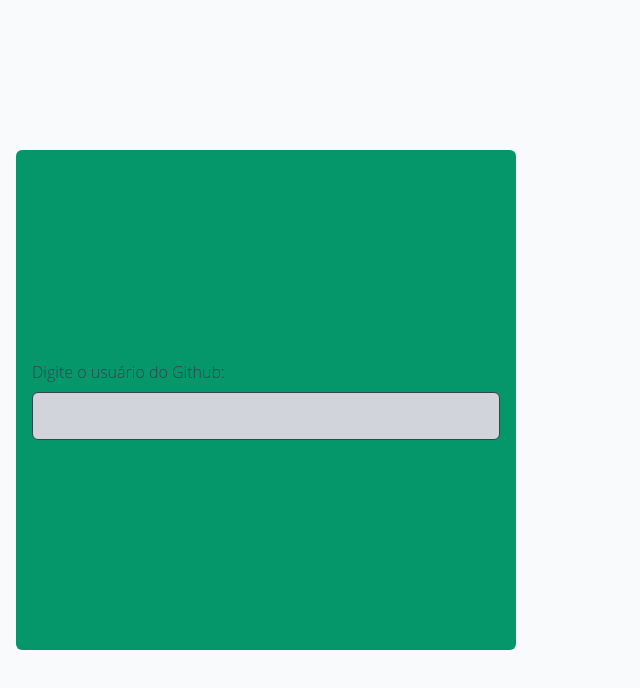
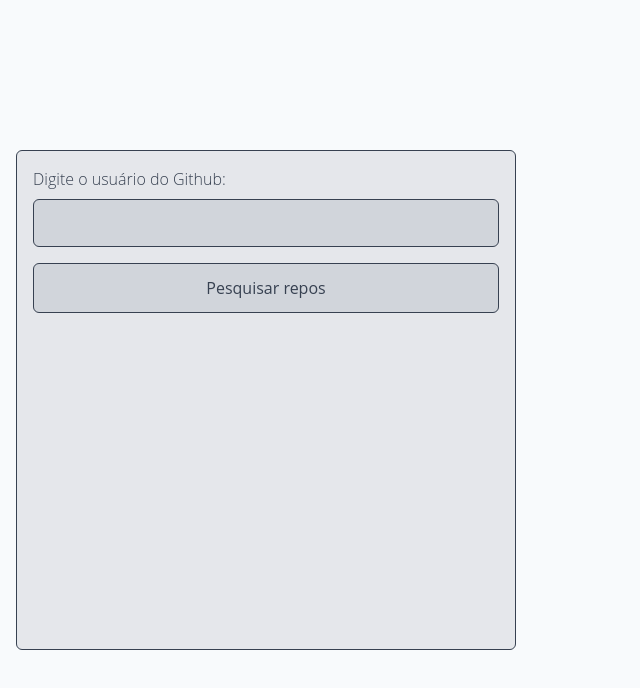
Before and after one commit to Jeanluca-Moren0/Issuer, a React (Vite) app: page / in a window 1280 px wide. Shown: the top 688 px of the page, without its empty margins (0-640 px from the left). Built offline with nearby package versions, Linux system fonts and the light colour scheme.

Commit message:
refactor: restyling app core

```diff
--- a/src/App.tsx
+++ b/src/App.tsx
@@ -1,3 +1,4 @@
+import { Button } from './components/Button'
 import { Input } from './components/Input'
 import './index.css'
 
@@ -5,8 +6,9 @@ function App() {
 
   return (
     <div className="App">
-      <aside className=' bg-emerald-600 ml-4  w-[500px] rounded-md h-[500px]  p-4 flex flex-col justify-center'>
+      <aside className='border bg-gray-200 border-gray-700 ml-4  w-[500px] rounded-md h-[500px]  p-4 flex flex-col gap-4 '>
         <Input label='Digite o usuário do Github' />
+        <Button title='Pesquisar repos' />
       </aside>
     </div>
   )
```
